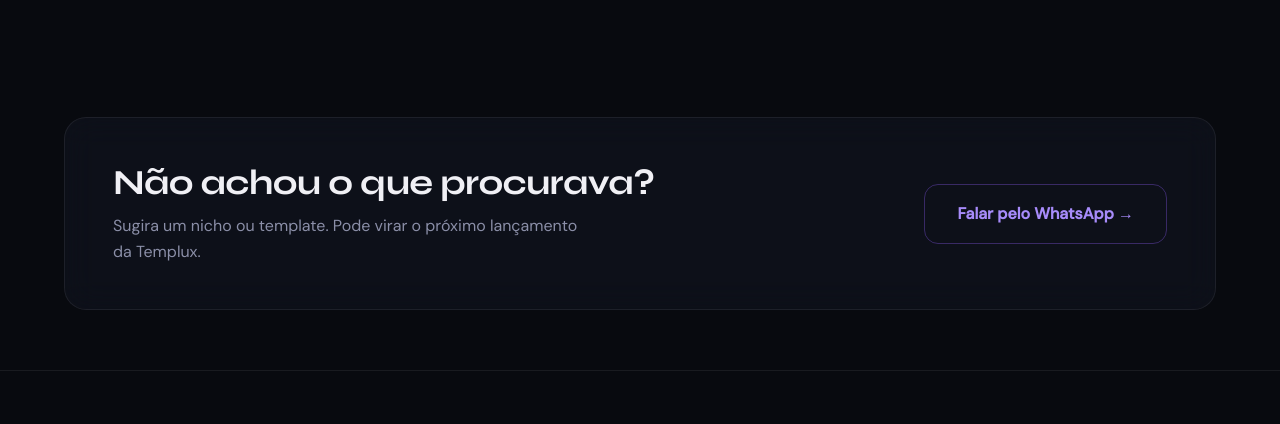
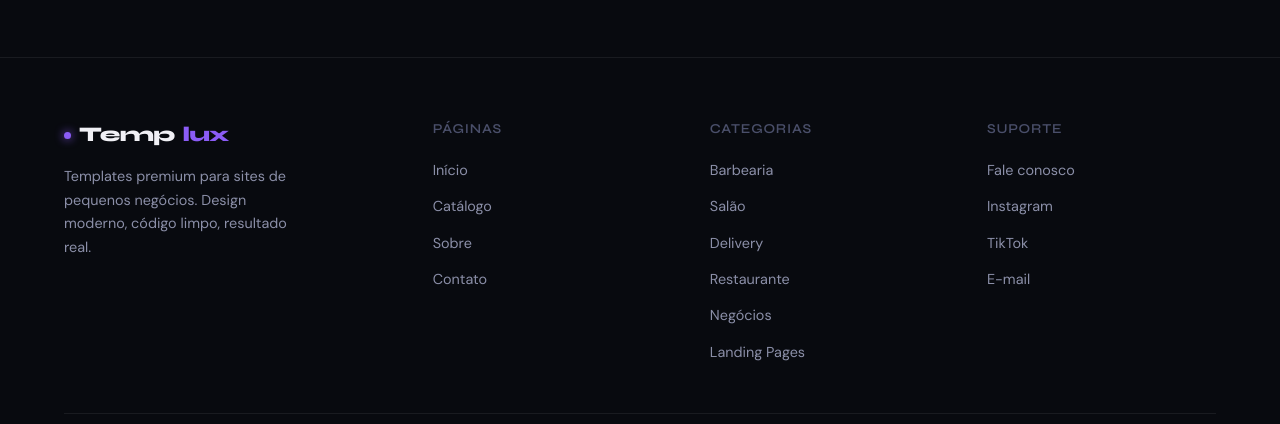
Before and after one commit to gabrifrancadasilvasoares1-creator/templux, a plain HTML site: page templux-site/catalogo.html in a window 1280 px wide. Shown: the part 2312-2736 px from the top of the page. Drawn offline with Linux system fonts and the light colour scheme.

Commit message:
Remove bloco 'Não achou o que procurava' do catálogo
Co-Authored-By: Claude Sonnet 4.6 <noreply@anthropic.com>

```diff
--- a/templux-site/catalogo.html
+++ b/templux-site/catalogo.html
@@ -243,17 +243,6 @@
     </div>
   </div>
 </section>
-<section class="section-sm">
-  <div class="container">
-    <div class="glass" style="padding:44px 48px;display:flex;align-items:center;justify-content:space-between;gap:24px;flex-wrap:wrap;">
-      <div>
-        <h3 class="display-md" style="margin-bottom:8px;">Não achou o que procurava?</h3>
-        <p style="color:var(--text-secondary);max-width:480px;">Sugira um nicho ou template. Pode virar o próximo lançamento da Templux.</p>
-      </div>
-      <a href="contato.html" class="btn btn-outline btn-lg" style="flex-shrink:0;">Falar pelo WhatsApp →</a>
-    </div>
-  </div>
-</section>
 <footer class="footer">
   <div class="container">
     <div class="footer-inner">
```
